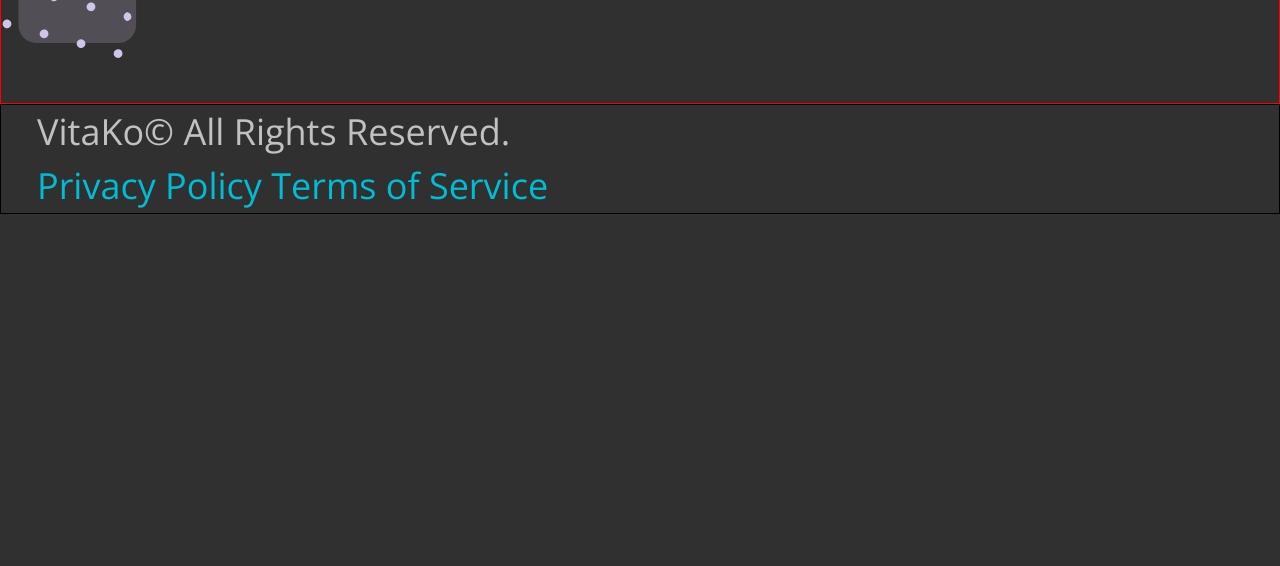
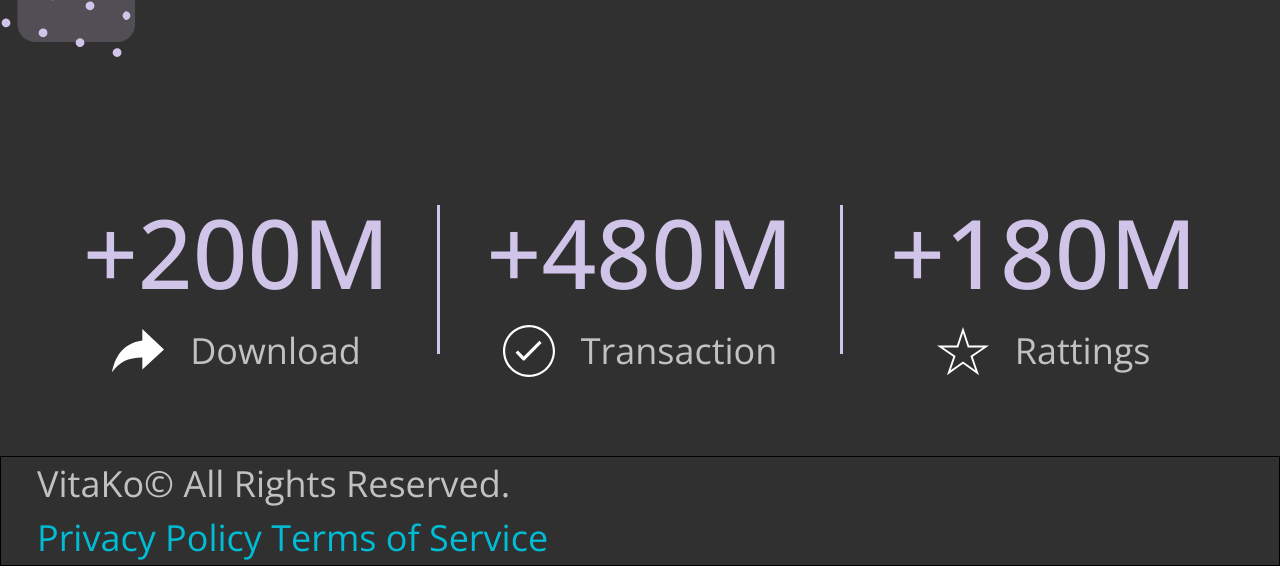
Before and after one commit to VitaKoval/lu-app, a website: page src/html/index.html in a window 1280 px wide. Shown: the part 1257-1823 px from the top of the page. Before the commit the page ends 1471 px from the top, so only its background shows below. Drawn offline with nearby package versions, Linux system fonts and the light colour scheme; files that its build step writes are made by us from their sources; files whose address does not match are found by name.

Commit message:
create sttistic section with animations

```diff
--- /dev/null
+++ b/src/html/components/statistic.html
@@ -0,0 +1,37 @@
+<section class="statistic">
+    <div class="container">
+        <ul class="statistic-list js-running-value loading">
+            <li class="statistic-item">
+                <p class="statistic-metrics">+<span class="js-running-number">200</span>M</p>
+                <div class="statistic-description">
+                    <svg class="statistic-description-icon" viewBox="0 0 60 50" fill="none" xmlns="http://www.w3.org/2000/svg">
+                        <path fill-rule="evenodd" clip-rule="evenodd" d="M60 23.75L35 0V13.3334C11.6666 16.6667 3.33328 33.3334 0 50C8.33328 38.3334 18.3333 32.9997 35 32.9997V46.6667L60 23.75Z" fill="white"/>
+                    </svg>
+                    <p>Download</p>
+                </div>
+            </li>
+            <li class="divider"></li>
+            <li class="statistic-item">
+                <p class="statistic-metrics">+<span class="js-running-number">480</span>M</p>
+                <div class="statistic-description">
+                    <svg class="statistic-description-icon" viewBox="0 0 58 58" fill="none" xmlns="http://www.w3.org/2000/svg">
+                        <path fill-rule="evenodd" clip-rule="evenodd" d="M40.5997 17.5757L23.1493 35.1879L16.5495 28.5746L14.0606 31.0686L21.8909 38.9149C22.2405 39.2652 22.7159 39.5454 23.1353 39.5454C23.5548 39.5454 24.0162 39.2652 24.3658 38.9289L43.0606 20.0978L40.5997 17.5757Z" fill="white"/>
+                        <path fill-rule="evenodd" clip-rule="evenodd" d="M29 0C12.9803 0 0 12.9803 0 29C0 45.0197 12.9803 58 29 58C45.0197 58 58 45.0197 58 29C58 12.9803 45.0197 0 29 0ZM29 55.588C14.3466 55.588 2.41202 43.6673 2.41202 29C2.41202 14.3466 14.3327 2.41202 29 2.41202C43.6534 2.41202 55.588 14.3327 55.588 29C55.588 43.6534 43.6534 55.588 29 55.588Z" fill="white"/>
+                    </svg>
+                    <p>Transaction</p>
+                </div>
+            </li>
+            <li class="divider"></li>
+            <li class="statistic-item">
+                <p class="statistic-metrics">+<span class="js-running-number">180</span>M</p>
+                <div class="statistic-description">
+                    <svg class="statistic-description-icon" viewBox="0 0 56 54" fill="none" xmlns="http://www.w3.org/2000/svg">
+                        <path fill-rule="evenodd" clip-rule="evenodd" d="M56 20.9182H34.575L28 0.982758L21.425 20.9182H0L17.525 33.1852L10.7 53.1207L28 40.766L45.3 53.1207L38.4625 33.1852L56 20.9182ZM41.325 47.7578L28 38.2349L14.675 47.7578L20 32.4084L6.5 23.0483H22.875L28 7.59867L33.125 23.0483H49.5L36 32.3958L41.325 47.7578Z" fill="white"/>
+                    </svg>
+                    <p>Rattings</p>
+                </div>
+            </li>
+
+        </ul>
+    </div>
+</section>
--- a/src/html/index.html
+++ b/src/html/index.html
@@ -4,6 +4,8 @@
   @@include('./components/header.html')
   <main>
     @@include('./components/banner.html')
+     @@include('./components/statistic.html')
   </main>
   @@include('./components/footer.html')
+    <script src='js/running-value.min.js'></script>
 </body>
--- /dev/null
+++ b/src/js/running-value.js
@@ -0,0 +1,72 @@
+// function animateRunningNumbers(containerClass, numberClass) {
+//     const container = document.querySelector(`.${containerClass}`);
+//     const numbers = container?.querySelectorAll(`.${numberClass}`);
+//     if (!container || !numbers) return;
+
+//     numbers.forEach(number => {
+//         const targetValue = parseInt(number.textContent.replace(/\D/g, ''), 10);
+//         if (isNaN(targetValue)) return;
+
+//         let currentValue = 0;
+//         const increment = Math.ceil(targetValue / 100); // Set the animation speed
+//         const interval = setInterval(() => {
+//             currentValue += increment;
+//             if (currentValue >= targetValue) {
+//                 currentValue = targetValue;
+//                 clearInterval(interval);
+//             }
+//             number.textContent = `${currentValue}`;
+//         }, 20); //Update interval
+//     });
+// }
+
+// window.addEventListener("scroll", function () {
+//     // Animation for statistics
+//     animateRunningNumbers("js-running-value", "js-running-number");
+// });
+
+// Функція для отримання абсолютного значення top елемента
+function getElementTop(element) {
+    const rect = element?.getBoundingClientRect();
+    const scrollTop = window.pageYOffset || document.documentElement.scrollTop;
+    return rect ? rect.top + scrollTop : null;
+}
+
+function animateRunningNumbers(containerClass, numberClass) {
+    const container = document.querySelector(`.${containerClass}`);
+    const numbers = container?.querySelectorAll(`.${numberClass}`);
+    if (!container || !numbers) return;
+
+    let isAnimated = false;
+
+    function handleScroll() {
+        const containerTop = getElementTop(container);
+        const scrollTop = window.pageYOffset || document.documentElement.scrollTop;
+        const windowHeight = window.innerHeight;
+
+        if (containerTop && containerTop < scrollTop + windowHeight && !isAnimated) {
+            isAnimated = true;
+            numbers.forEach(number => {
+                const targetValue = parseInt(number.textContent.replace(/\D/g, ''), 10);
+                if (isNaN(targetValue)) return;
+
+                let currentValue = 0;
+                const increment = Math.ceil(targetValue / 100); // Animation speed
+                const interval = setInterval(() => {
+                    currentValue += increment;
+                    if (currentValue >= targetValue) {
+                        currentValue = targetValue;
+                        clearInterval(interval);
+                    }
+                    number.textContent = `${currentValue}`;
+                }, 20); // Update interval
+            });
+
+            window.removeEventListener("scroll", handleScroll);
+        }
+    }
+
+    window.addEventListener("scroll", handleScroll);
+}
+
+animateRunningNumbers("js-running-value", "js-running-number");
--- a/src/styles/components/_all.sass
+++ b/src/styles/components/_all.sass
@@ -1 +1 @@
-@import header, footer, banner
+@import header, footer, banner, statistic
--- a/src/styles/components/_banner.scss
+++ b/src/styles/components/_banner.scss
@@ -1,5 +1,4 @@
 .banner {
-    border: 1px solid red;
     padding: 12rem 0 5rem;
     min-height: 100vh;
 }
--- /dev/null
+++ b/src/styles/components/_statistic.scss
@@ -0,0 +1,41 @@
+.statistic {
+    padding: 78px 0;
+}
+
+.statistic-list {
+    display: flex;
+    justify-content: space-between;
+    align-items: center;
+    margin: 0 auto;
+    max-width: 1812px;
+}
+
+.divider {
+    width: 3px;
+    height: 149px;
+    background-color: var(--primary-light);
+}
+
+.statistic-item {
+    display: flex;
+    flex-direction: column;
+    align-items: center;
+    width: 431px;
+    padding: 0 32px;
+}
+
+.statistic-metrics {
+    font-size: 96px;
+    font-weight: 600;
+    color: var(--primary-light);
+}
+
+.statistic-description {
+    display: flex;
+    align-items: center;
+    gap: 26px;
+}
+
+.statistic-description-icon {
+    width: 52px;
+}
```
